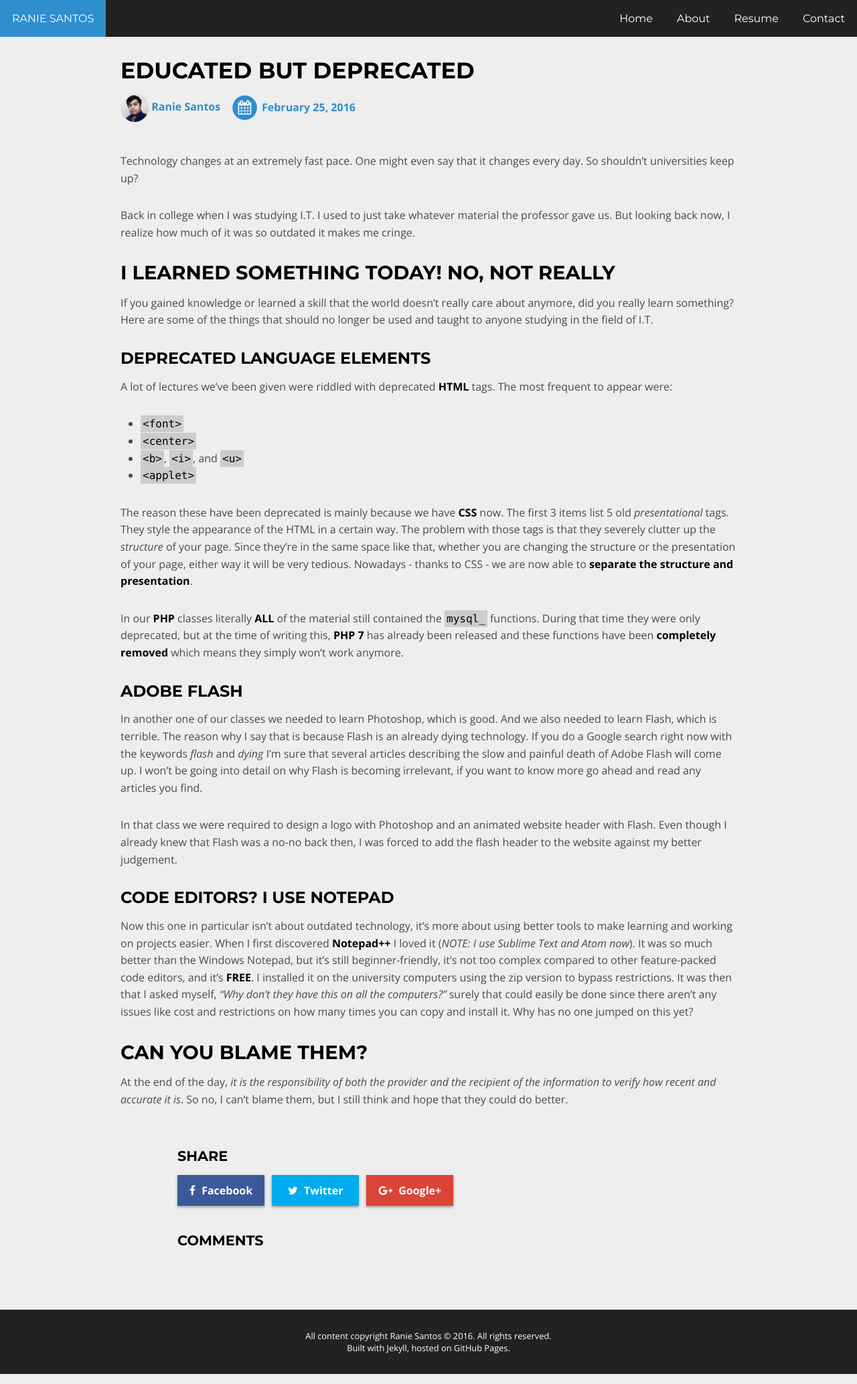
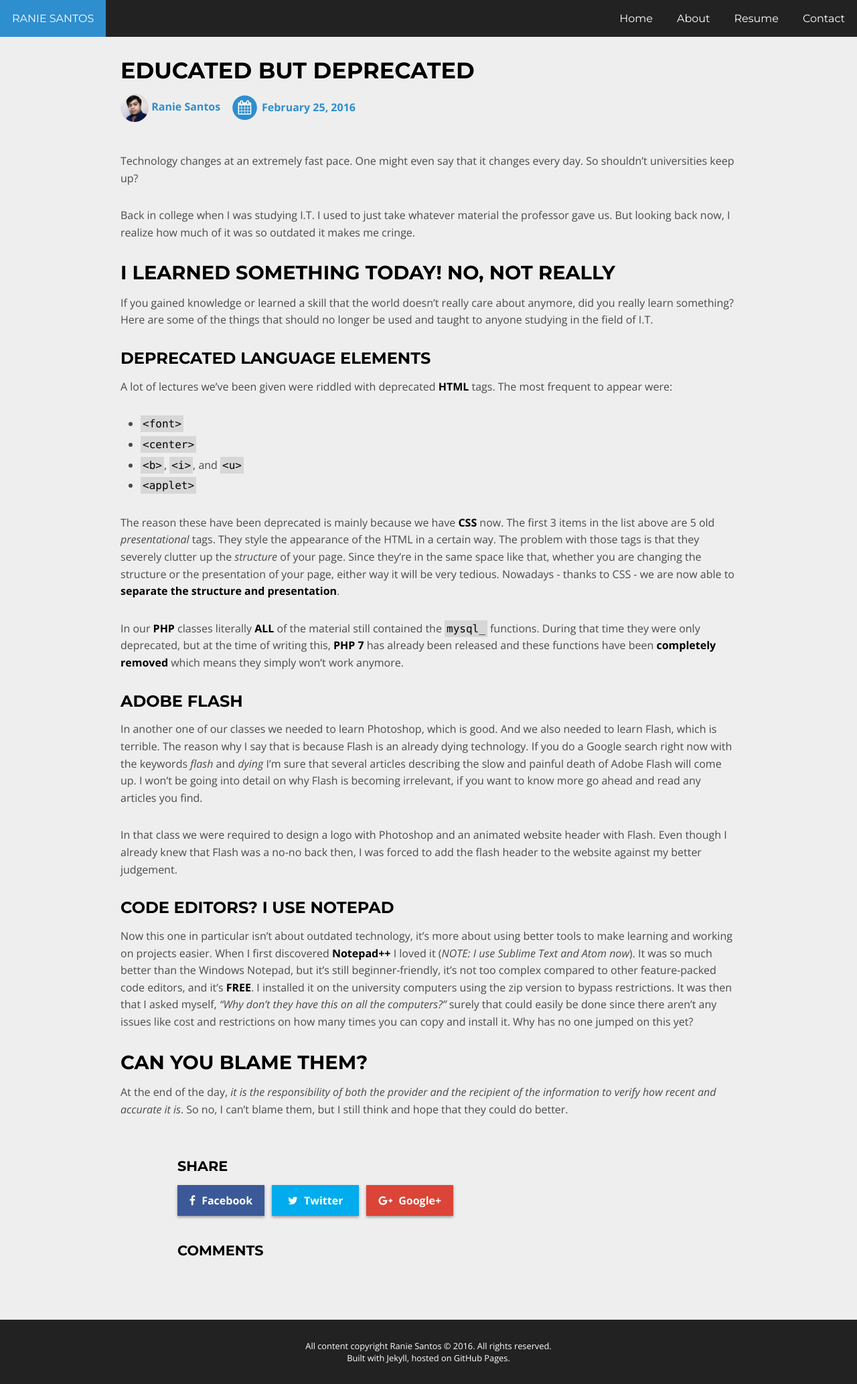
Before and after one commit to cascadiabooking/raniesantos.github.io, a Jekyll site: the page built from _posts/2016/2016-02-25-educated-but-deprecated.md, in a window 1280 px wide. Shown: the whole page at 67% size. Built offline with Jekyll 4.4.1, drawn with Linux system fonts in a browser that asks for light colours; comment, search, counter and statistics services are not loaded.

Commit message:
edited copy styles and post about education

```diff
--- a/_posts/2016/2016-02-25-educated-but-deprecated.md
+++ b/_posts/2016/2016-02-25-educated-but-deprecated.md
@@ -21,7 +21,7 @@ A lot of lectures we've been given were riddled with deprecated **HTML** tags. T
 - `<b>`, `<i>`, and `<u>`
 - `<applet>`
 
-The reason these have been deprecated is mainly because we have **CSS** now. The first 3 items list 5 old *presentational* tags. They style the appearance of the HTML in a certain way. The problem with those tags is that they severely clutter up the *structure* of your page. Since they're in the same space like that, whether you are changing the structure or the presentation of your page, either way it will be very tedious. Nowadays - thanks to CSS - we are now able to **separate the structure and presentation**.
+The reason these have been deprecated is mainly because we have **CSS** now. The first 3 items in the list above are 5 old *presentational* tags. They style the appearance of the HTML in a certain way. The problem with those tags is that they severely clutter up the *structure* of your page. Since they're in the same space like that, whether you are changing the structure or the presentation of your page, either way it will be very tedious. Nowadays - thanks to CSS - we are now able to **separate the structure and presentation**.
 
 In our **PHP** classes literally **ALL** of the material still contained the `mysql_` functions. During that time they were only deprecated, but at the time of writing this, **PHP 7** has already been released and these functions have been **completely removed** which means they simply won't work anymore.
 
--- a/_source/styles/3-modules/_copy.scss
+++ b/_source/styles/3-modules/_copy.scss
@@ -11,7 +11,7 @@
 
 	code:not([class*="language-"]){
 		font-family: Consolas, monospace;
-		background: #ccc;
+		background: #d7d7d7;
 		padding: 3px;
 	}
 
@@ -28,7 +28,9 @@
 		}
 	}
 
-	// li{}
+	li{
+		margin-bottom: 5px;
+	}
 
 	dt{
 		font-weight: bold;
```
Also changed, not shown: assets/css/site.css.
